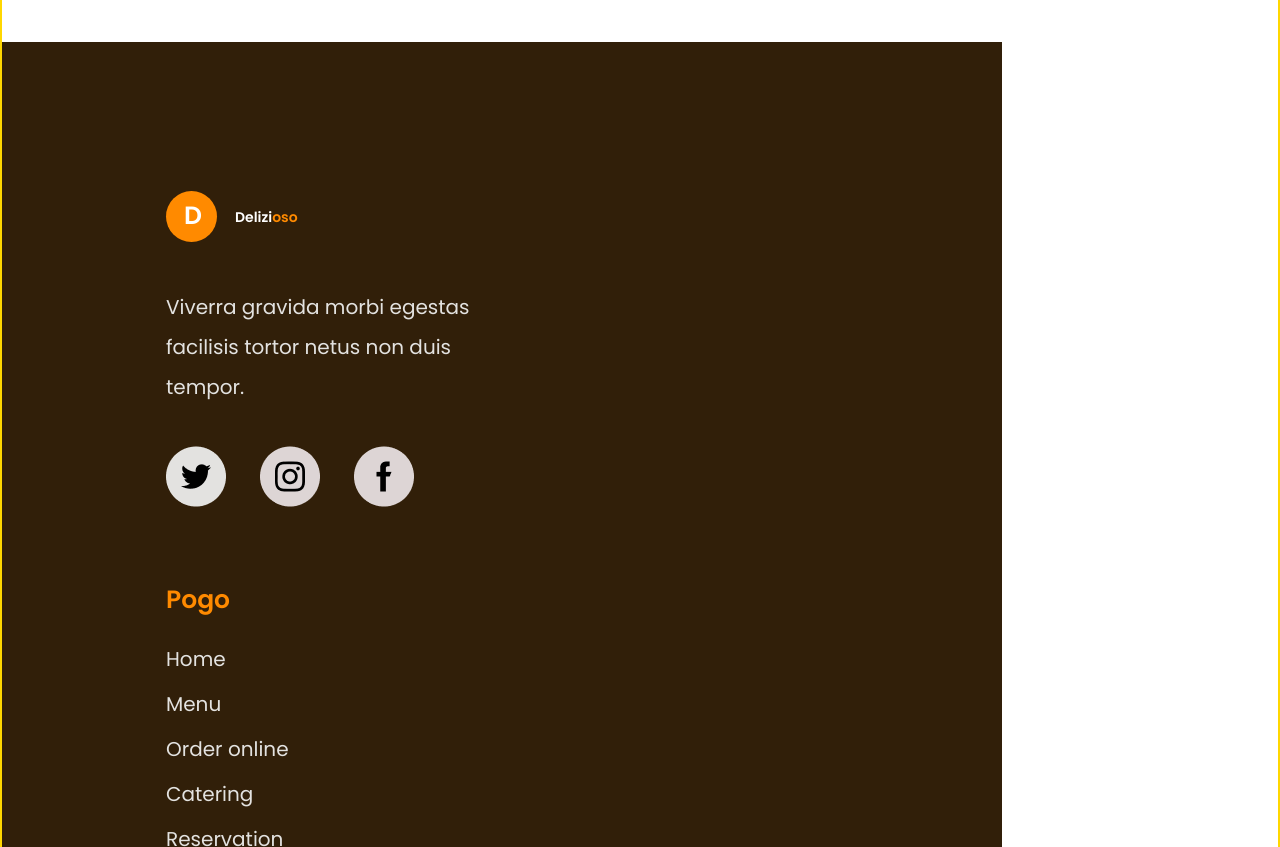
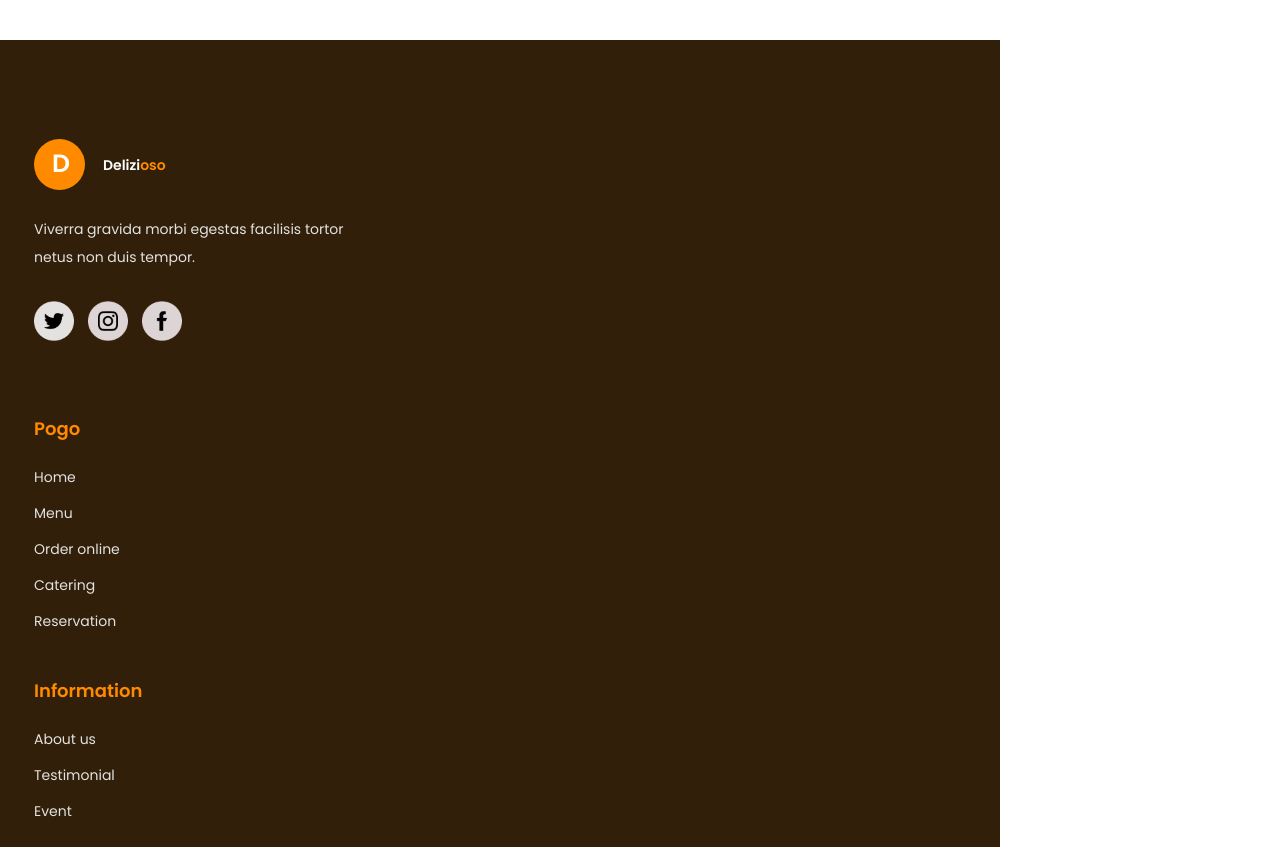
Before and after one commit to BexzodTermiziy/BT.Restaurant, a plain HTML site: page index.html in a window 1280 px wide. Shown: the part 5940-6787 px from the top of the page. Drawn offline with Linux system fonts and the light colour scheme.

Commit message:
BT.Restaurant

```diff
--- a/index.html
+++ b/index.html
@@ -405,10 +405,14 @@
                     <p class="footer-p2">
                         Viverra gravida morbi egestas<br> facilisis tortor netus non duis<br> tempor.
                     </p>
+                    <p class="footer-p22">
+                        Viverra gravida morbi egestas facilisis tortor <br>
+                        netus non duis tempor.
+                    </p>
                     <div class="social">
                         <img class="social-1" src="./img/twitter.png" alt="">
                         <img class="social-2" src="./img/Instagram (2).png" alt="">
-                        <img src="./img/Facebook.png" alt="">
+                        <img class="social-3" src="./img/Facebook.png" alt="">
                     </div>
                 </div>
                 <div class="footer-pogo">
--- a/main.css
+++ b/main.css
@@ -1133,12 +1133,16 @@ footer {
 .open-from-2 {
     display: none;
 }
+
+.footer-p22 {
+    display: none;
+}
 /* Footer End */
 
 @media screen and (min-width: 375px) {
     .container {
         grid-template-columns: auto;
-        border: 2px solid gold;
+        /* border: 2px solid gold; */
     }
 
 
@@ -1801,7 +1805,7 @@ footer {
 
     .our-say-img-6 {
         margin-top: 0px;
-        margin-left: 60px;
+        margin-left: 50px;
     }
 
 
@@ -1914,6 +1918,72 @@ footer {
 
     .copyright-p {
         margin-left: -420px;
+    }
+
+    .footer-logo-p1 {
+        width: 51px;
+        height: 51px;
+        margin-left: -130px;
+        margin-top: -50px;
+    }
+
+    .footer-delizioso {
+        margin-top: -50px;
+    }
+
+    .footer-p2 {
+        display: none;
+    }
+
+    .footer-p22 {
+        font-size: 14px;
+        font-family: p-400;
+        line-height: 28px;
+        margin-top: -20px;
+        margin-left: -130px;
+        color: #E3E2E0;
+        display: block;
+    }
+
+    .social {
+        margin-top: 30px;
+    }
+
+    .social-1 {
+         width: 40px;
+        height: 40px;
+        margin-left: -130px;
+    }
+    .social-2 {
+         width: 40px;
+        height: 40px;
+        margin-left: -20px;
+    }
+    .social-3 {
+         width: 40px;
+        height: 40px;
+        margin-left: -20px;
+    }
+
+    .pogo-h1 {
+        font-size: 18px;
+        font-family: p-600;
+        margin-left: -130px;
+    }
+
+    .home-pogo-1 {
+        font-size: 14px;
+        font-family: p-400;
+        margin-left: -130px;
+    }
+
+    .copyright-p {
+        font-size: 14px;
+        font-family: p-400;
+        margin-left: -745px;
+    }
+
+    .copyright {
     }
 }
 
```
